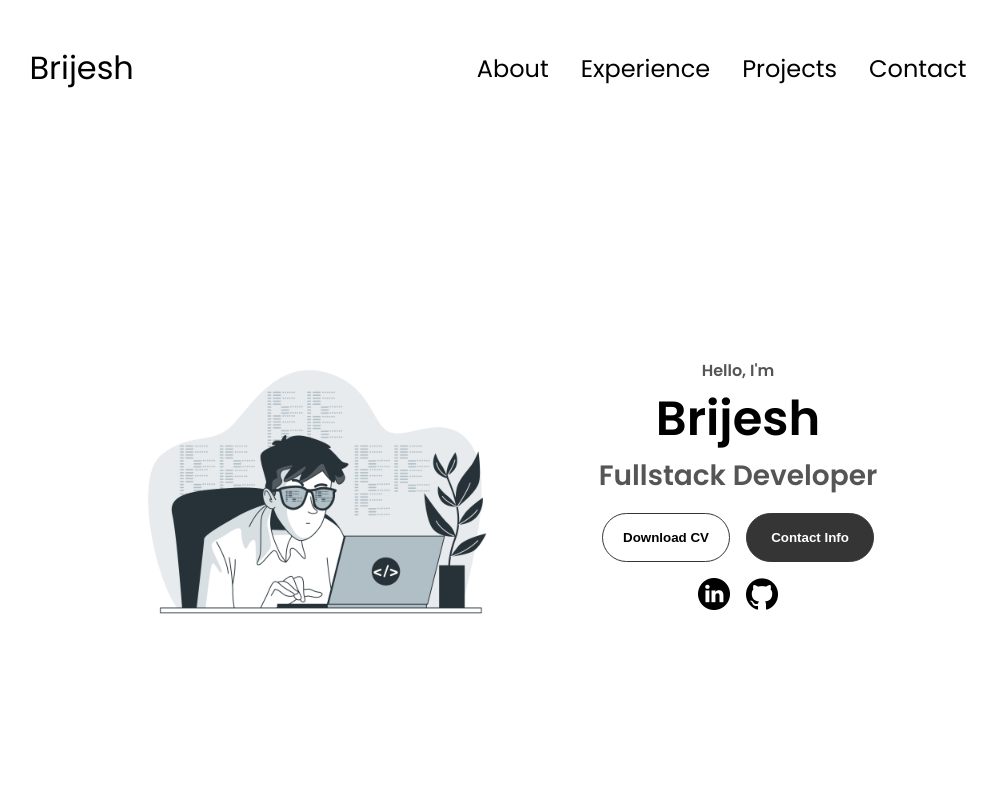
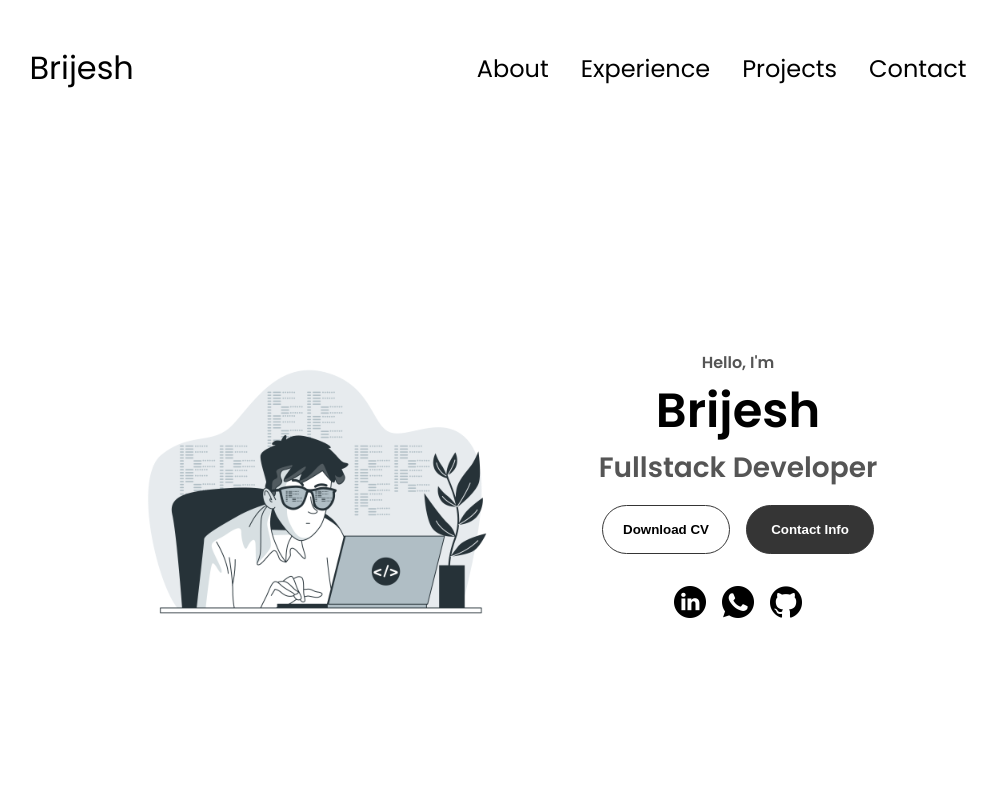
Before and after one commit to BrijeshSajeev/My_Portfolio, a plain HTML site: page index.html in a window 1280 px wide. Shown: the top 800 px of the page, without its empty margins (142-1139 px from the left). Drawn offline with Linux system fonts and the light colour scheme.

Commit message:
Add whatsapp in the about section

```diff
--- a/index.html
+++ b/index.html
@@ -63,6 +63,12 @@
             alt="My LinkedIn profile"
             class="icon"
             onclick="location.href='http://linkedin.com/in/brijesh-s-a-053aaa238'"
+          />
+          <img
+          src="./assets/whatsapp.png"
+          alt="My Github profile"
+          class="icon"
+          onclick="location.href='https://wa.me/918610210827'"
           />
           <img
             src="./assets/github.png"
--- a/style.css
+++ b/style.css
@@ -203,7 +203,7 @@ section {
 #socials-container {
   display: flex;
   justify-content: center;
-  margin-top: 1rem;
+  margin-top: 2rem;
   gap: 1rem;
 }
 
```
